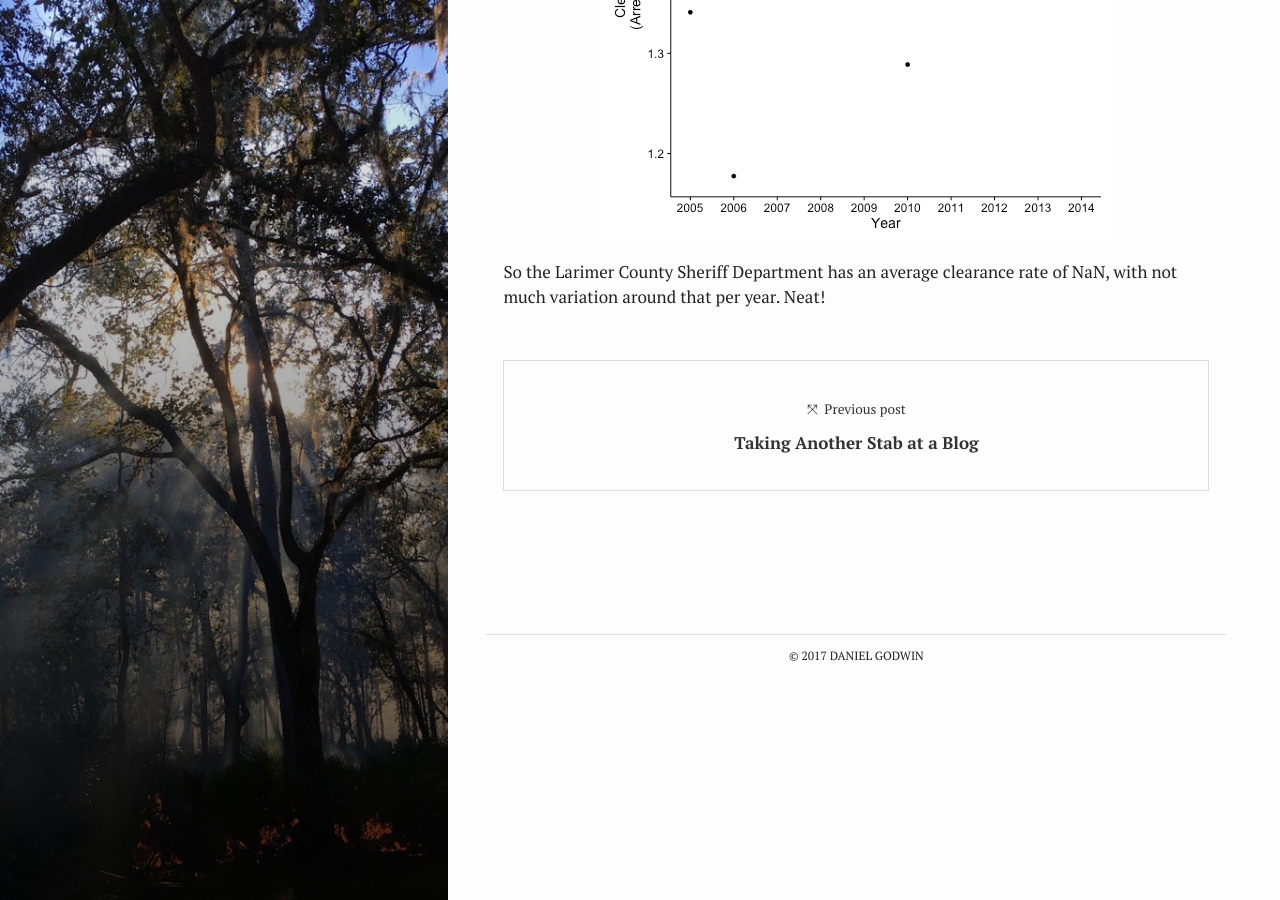
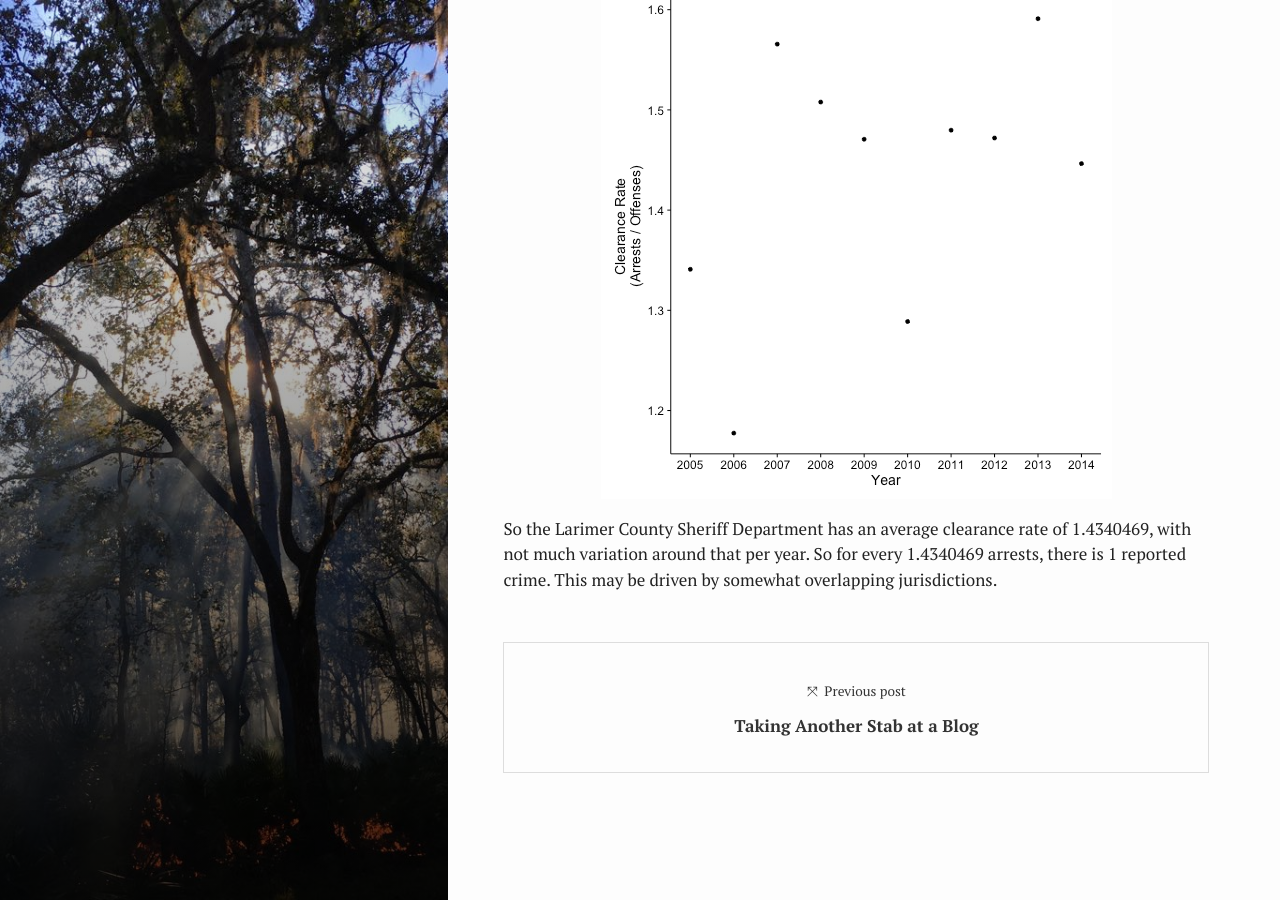
Before and after one commit to danielg7/danielg7.github.io, a Jekyll site: the page built from _posts/2017-04-04-PlayingWithCrimeData.md, in a window 1280 px wide and 900 px high, scrolled down 5962 px. Built offline with Jekyll 4.4.1, drawn with Linux system fonts in a browser that asks for light colours; some of the changed text lies outside the part shown.

Commit message:
A few more tweaks.

```diff
--- a/_posts/2017-04-04-PlayingWithCrimeData.md
+++ b/_posts/2017-04-04-PlayingWithCrimeData.md
@@ -10,12 +10,19 @@
 
 I think crime data is interesting, but here in Colorado, it's public but [not well organized](http://crimeinco.cbi.state.co.us/). The data are displayed online in tables by agency and year, at least from the early 2000s onward, but overall it's a messy venture. Ever since listening to the [http://www.apmreports.org/in-the-dark]('In The Dark' podcast), I'd been curious about how clearance rates in Colorado. Clearance rates are the ratio of 'closed' crimes to total crimes in a year.
 
+As noted from the CBI website:
+> Caution must be taken not to compare the number of criminal offenses which occurred to the number of individuals arrested for a particular crime. There is not a direct correlation between the number of individuals arrested and the number of offenses reported.
+
+Considered yourself caveated.
+
 This is my first attempt at webscraping. I'd read that $rvest$ and $XML$ had good tools for this.
 
 Overall goals:
 1. Scrape the data from the Colorado Bureau of Investigation
 2. Clean and organize the data
 3. Calculate and plot clearance rate
+
+
 
 
 
@@ -243,4 +250,4 @@
 
 ![plot of chunk crime_clearanceRate](../figs/crime_clearanceRate-1.png)
 
-So the Larimer County Sheriff Department has an average clearance rate of NaN, with not much variation around that per year. Neat!
+So the Larimer County Sheriff Department has an average clearance rate of 1.4340469, with not much variation around that per year. So for every 1.4340469 arrests, there is 1 reported crime. This may be driven by somewhat  overlapping jurisdictions.
```
